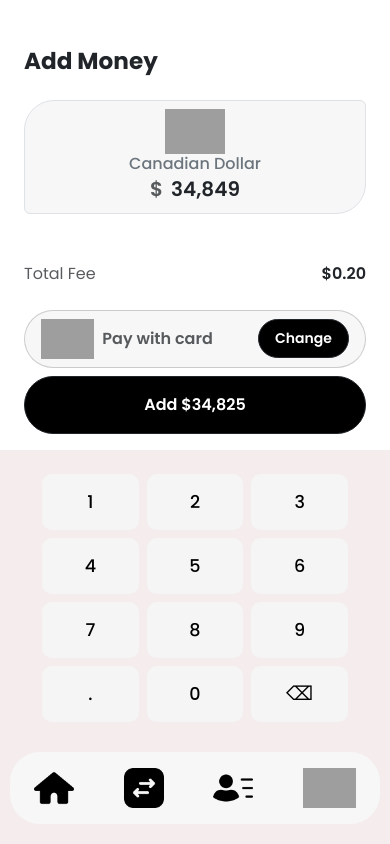
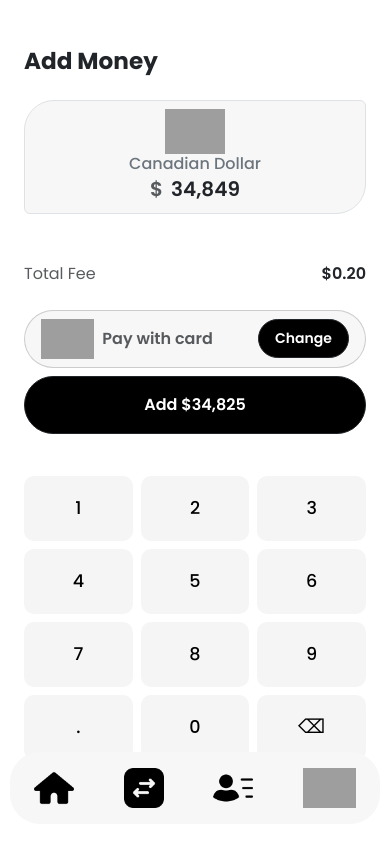
Before and after one commit to keatonmurray/swift, a React app in the folder frontend/: page /deposit in a window 390 px wide. Built offline with nearby package versions, Linux system fonts and the light colour scheme; grey boxes are pictures that could not be loaded; the HTML template or start-up script is replaced by a standard one.

Commit message:
fixing padding and responsiveness

```diff
--- a/frontend/src/App.css
+++ b/frontend/src/App.css
@@ -422,11 +422,28 @@ button.btn.cancel-btn.fw-semibold.border-0.px-3.py-2 {
 /* Deposit Page */
 
 .swift.deposit {
-  position: absolute;
-  width: 100%;
-  top: 0;
-  height: auto;
-  padding-bottom: 90px;
+    position: absolute;
+    width: 100%;
+    height: 100%;
+    top: 0;
+    bottom: 0;
+    margin: 0;
+    padding-bottom: 0;
+
+
+}
+
+.swift.deposit div.bg-white {
+  height: 100%;
+  overflow-y: auto;
+  overflow-x: hidden;
+  scrollbar-width: none;  /* Firefox */
+  -ms-overflow-style: none;  /* IE 10+ */
+  padding-bottom: 80px !important;
+}
+
+.swift.deposit div.bg-white::-webkit-scrollbar {
+    display: none;  /* Chrome, Safari, Edge */
 }
 
 .swift.deposit div.text-center h1.amount-display {
@@ -445,13 +462,30 @@ button.btn.cancel-btn.fw-semibold.border-0.px-3.py-2 {
   height:  45px;
 }
 
+.swift.deposit .set-amount {
+  padding: 0 !important;
+  margin: 5vh 0 !important;
+}
+
+@media (max-width: 768px) {
+  .swift.deposit .set-amount {
+    margin: 3vh 0; /* smaller margin on tablets/mobiles */
+  }
+}
+
+@media (max-width: 480px) {
+  .swift.deposit .set-amount {
+    margin: 2vh 0; /* even smaller on mobile */
+  }
+}
+
 .swift.deposit .set-amount .keypad {
-  width: 306px;
+  width: 100%;
 }
 
 .swift.deposit .set-amount .key-btn {
   width: 100%;
-  height: 56px;
+  height: 65px;
   border: none;
   border-radius: 10px;
   background-color: #f5f5f5;
--- a/frontend/src/pages/Deposit.jsx
+++ b/frontend/src/pages/Deposit.jsx
@@ -34,7 +34,6 @@ const Deposit = () => {
                 </div>
                 <button className="btn btn-dark w-100 py-3 fw-semibold custom-rounded">Add $34,825</button>
             </div>
-        </div>
             <div className="set-amount p-4 w-100">
                 <div className="d-flex justify-content-center">
                     <div className="keypad">
@@ -54,6 +53,7 @@ const Deposit = () => {
                 </div>
             </div>
         </div>
+    </div>
   )
 }
 
```
Lines whose indentation alone changed are shown as unchanged.
